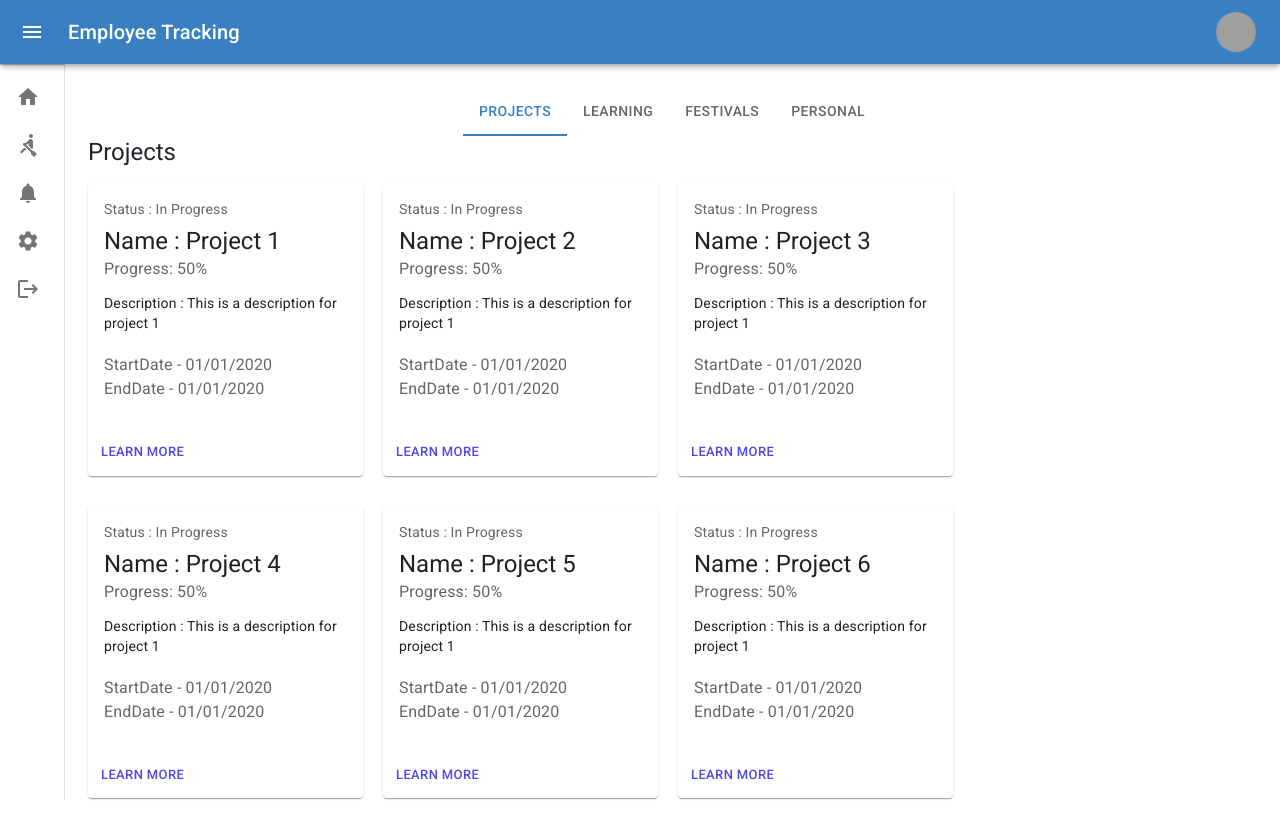
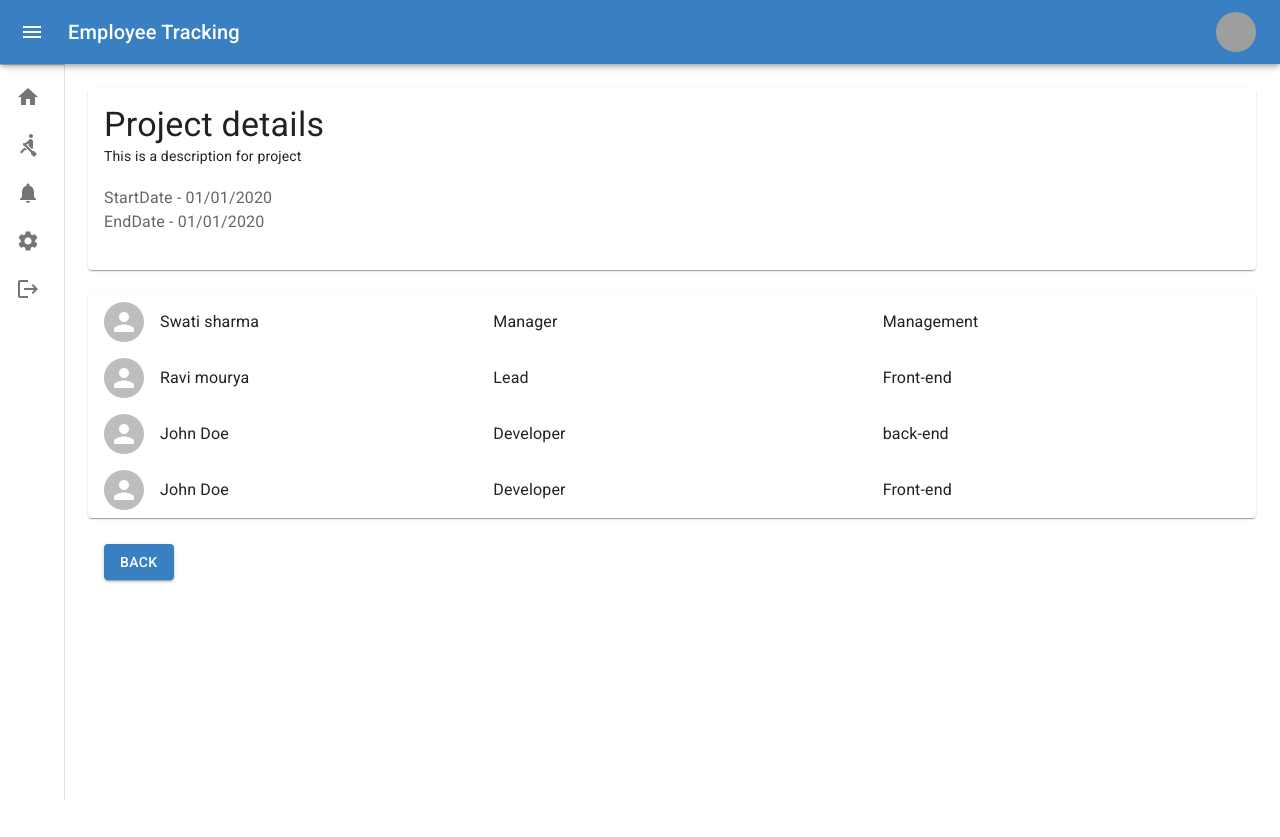
Before and after one commit to hanzala-nickelfox/employees-tracking, a React (Create React App) app: page /activities/projects/details in a window 1280 px wide. Before the commit this address led to /activities/projects. After the commit the page ends 800 px from the top, so only its background shows below. Built offline with nearby package versions, Linux system fonts and the light colour scheme; sample sign-in values are in the browser's storage; grey boxes are pictures that could not be loaded.

Commit message:
(neeraj/activities-deatils-pages): deatil screen setup

```diff
--- a/src/components/shared/Cards.js
+++ b/src/components/shared/Cards.js
@@ -5,6 +5,7 @@ import CardActions from "@mui/material/CardActions";
 import CardContent from "@mui/material/CardContent";
 import Button from "@mui/material/Button";
 import Typography from "@mui/material/Typography";
+import { Link } from "react-router-dom";
 
 export default function BasicCard({ ActiveProjects }) {
   return (
@@ -23,16 +24,16 @@ export default function BasicCard({ ActiveProjects }) {
                 sx={{ fontSize: 14 }}
                 color="text.secondary"
                 gutterBottom>
-                Status : {projectData.status}
+                {projectData.status}
               </Typography>
               <Typography variant="h5" component="div">
-                Name : {projectData.title}
+                {projectData.title}
               </Typography>
               <Typography sx={{ mb: 1.5 }} color="text.secondary">
                 Progress: {projectData.progress}
               </Typography>
               <Typography variant="body2">
-                Description : {projectData.description}
+                {projectData.description}
                 <br />
                 <br />
               </Typography>
@@ -43,7 +44,14 @@ export default function BasicCard({ ActiveProjects }) {
               </Typography>
             </CardContent>
             <CardActions>
-              <Button size="small">Learn More</Button>
+              <Button
+                variant="contained"
+                color="secondary"
+                role="button"
+                component={Link}
+                to={`/activities/projects/details`}>
+                Learn More
+              </Button>
             </CardActions>
           </Card>
         ))}
--- a/src/components/shared/DashboardBody.js
+++ b/src/components/shared/DashboardBody.js
@@ -6,14 +6,22 @@ import Learning from "pages/private/Learning/Learning";
 import Festivals from "pages/private/Festivals/Festivals";
 import Projects from "pages/private/Projects/projects";
 import Personal from "pages/private/Personal/Personal";
+import Details from "pages/private/Details/Details";
 import Error404 from "pages/Error404";
 
 function DashboardBody() {
   const [activities, setActivities] = useState(false);
   const location = useLocation();
+  const Path = location.pathname;
 
   useEffect(() => {
-    if (location.pathname.includes("/activities")) {
+    if (
+      Path == "/activities" ||
+      Path == "/activities/learning" ||
+      Path == "/activities/festivals" ||
+      Path == "/activities/projects" ||
+      Path == "/activities/personal"
+    ) {
       setActivities(true);
     } else {
       setActivities(false);
@@ -30,6 +38,7 @@ function DashboardBody() {
         <Route path="/activities/learning" element={<Learning />} />
         <Route path="/activities/festivals" element={<Festivals />} />
         <Route path="/activities/Personal" element={<Personal />} />
+        <Route path="/activities/projects/details" element={<Details />} />
         <Route path="*" element={<Error404 />} />
       </Routes>
     </>
--- /dev/null
+++ b/src/pages/private/Details/ChildComponents/MembersList.js
@@ -0,0 +1,78 @@
+import * as React from "react";
+import Box from "@mui/material/Box";
+import List from "@mui/material/List";
+import ListItem from "@mui/material/ListItem";
+import ListItemIcon from "@mui/material/ListItemIcon";
+import ListItemText from "@mui/material/ListItemText";
+import Divider from "@mui/material/Divider";
+import { Avatar } from "@mui/material";
+
+export default function BasicList() {
+  const MembersList = [
+    {
+      name: "Swati sharma",
+      role: "Manager",
+      profileImage: <Avatar />,
+      department: "Management"
+    },
+    {
+      name: "Ravi mourya",
+      role: "Lead",
+      profileImage: <Avatar />,
+      department: "Front-end"
+    },
+    {
+      name: "John Doe",
+      role: "Developer",
+      profileImage: <Avatar />,
+      department: "back-end"
+    },
+    {
+      name: "John Doe",
+      role: "Developer",
+      profileImage: <Avatar />,
+      department: "Front-end"
+    }
+  ];
+
+  return (
+    <Box
+      sx={{
+        width: "100%",
+        maxWidth: "100%",
+        bgcolor: "background.paper",
+        display: "flex",
+        justifyContent: "space-between"
+      }}>
+      <nav
+        style={{
+          width: "100%"
+        }}>
+        {MembersList.map((MembersList, index) => (
+          <>
+            <List
+              key={index}
+              disablePadding
+              style={{
+                display: "flex"
+              }}>
+              <ListItem>
+                <ListItemIcon>
+                  <Avatar />
+                </ListItemIcon>
+                <ListItemText primary={MembersList.name} />
+              </ListItem>
+              <ListItem>
+                <ListItemText primary={MembersList.role} />
+              </ListItem>
+              <ListItem>
+                <ListItemText primary={MembersList.department} />
+                <Divider />
+              </ListItem>
+            </List>
+          </>
+        ))}
+      </nav>
+    </Box>
+  );
+}
--- /dev/null
+++ b/src/pages/private/Details/Details.js
@@ -0,0 +1,45 @@
+import * as React from "react";
+import Card from "@mui/material/Card";
+import CardActions from "@mui/material/CardActions";
+import CardContent from "@mui/material/CardContent";
+import Button from "@mui/material/Button";
+import Typography from "@mui/material/Typography";
+import MembersList from "./ChildComponents/MembersList";
+
+export default function Details() {
+  return (
+    <>
+      <Card sx={{ minWidth: 275 }}>
+        <CardContent>
+          <Typography variant="h4" component="div">
+            Project details
+          </Typography>
+          <Typography variant="body2">
+            This is a description for project
+            <br />
+            <br />
+          </Typography>
+
+          <Typography sx={{ mb: 1.5 }} color="text.secondary">
+            StartDate - 01/01/2020
+            <br />
+            EndDate - 01/01/2020
+          </Typography>
+        </CardContent>
+      </Card>
+      <br />
+      <Card sx={{ minWidth: 275 }}>
+        <MembersList />
+      </Card>
+
+      <CardActions>
+        <br />
+        <br />
+        <br />
+        <Button variant="contained" color="secondary">
+          Back
+        </Button>
+      </CardActions>
+    </>
+  );
+}
--- a/src/pages/private/Projects/projects.js
+++ b/src/pages/private/Projects/projects.js
@@ -5,7 +5,7 @@ import Typography from "@mui/material/Typography";
 function Projects() {
   const ActiveProjects = [
     {
-      title: "Project 1",
+      title: "NFXW",
       description: "This is a description for project 1",
       status: "In Progress",
       progress: "50%",
@@ -31,7 +31,7 @@ function Projects() {
       ]
     },
     {
-      title: "Project 2",
+      title: "Goumbale",
       description: "This is a description for project 1",
       status: "In Progress",
       progress: "50%",
@@ -57,7 +57,7 @@ function Projects() {
       ]
     },
     {
-      title: "Project 3",
+      title: "TO & FROM",
       description: "This is a description for project 1",
       status: "In Progress",
       progress: "50%",
```
